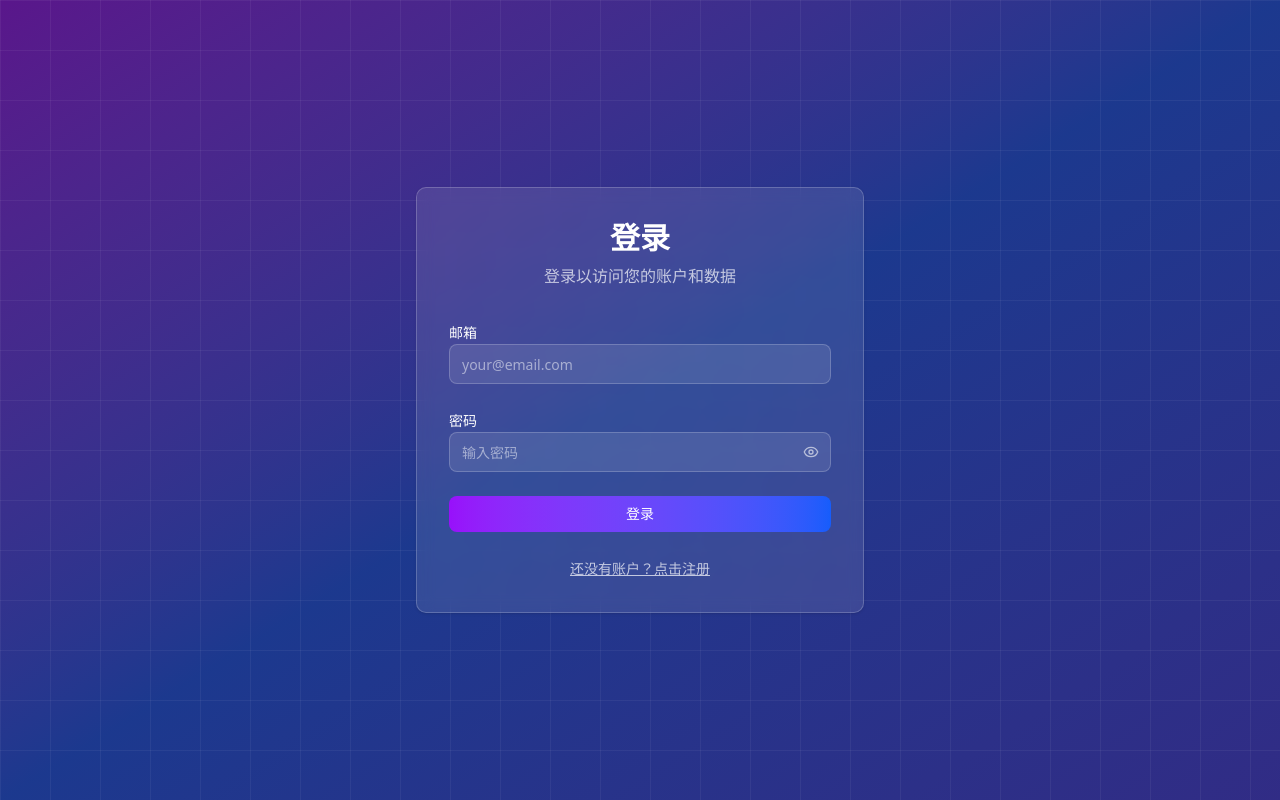
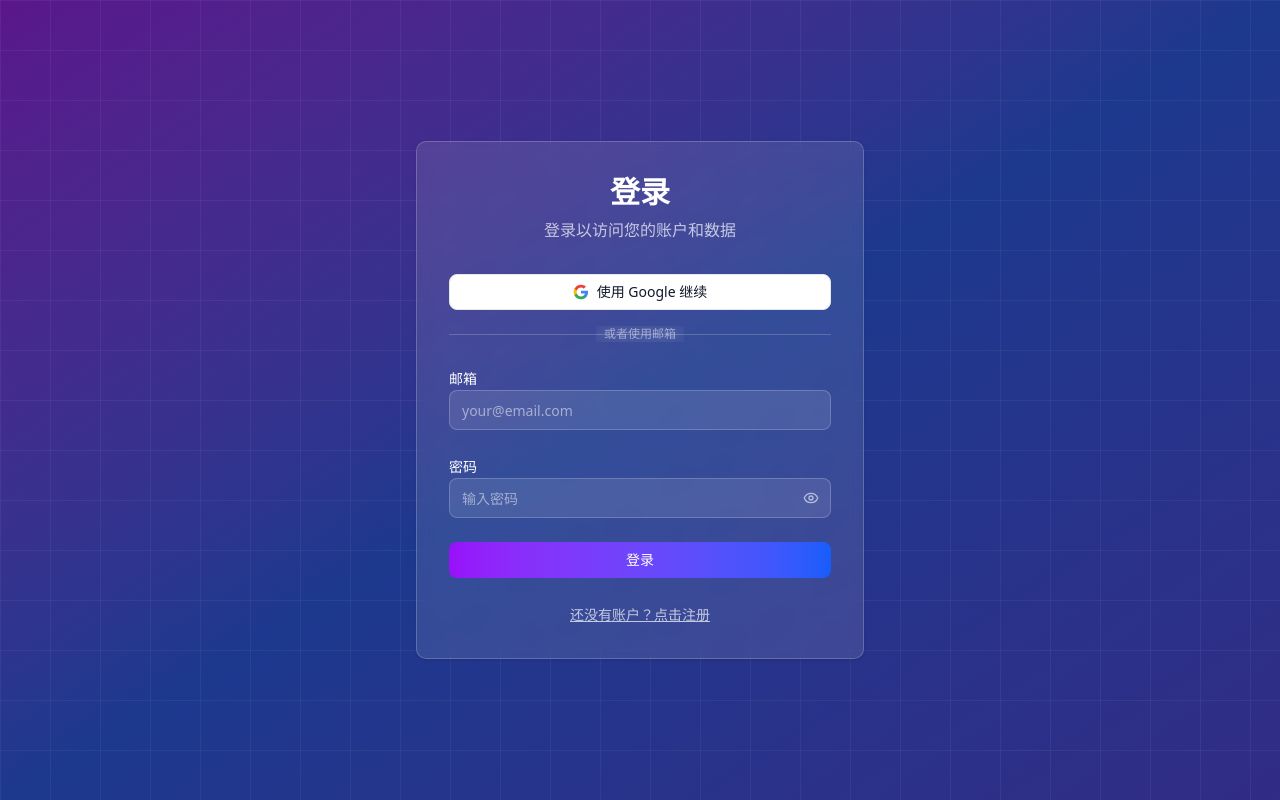
Before and after one commit to kaskaspan/website, a Next.js app: page /login in a window 1280 px wide. Built offline with nearby package versions, Linux system fonts and the light colour scheme.

Commit message:
login update

```diff
--- a/components/auth/SupabaseLoginForm.tsx
+++ b/components/auth/SupabaseLoginForm.tsx
@@ -5,7 +5,7 @@
 import { Input } from "@/components/ui/input";
 import { Label } from "@/components/ui/label";
 import { Card } from "@/components/ui/card";
-import { loginWithEmail, signUp, loginWithUsername } from "@/lib/supabase/auth";
+import { loginWithEmail, signUp, loginWithUsername, loginWithGoogle } from "@/lib/supabase/auth";
 import { useRouter } from "next/navigation";
 import Link from "next/link";
 import { Eye, EyeOff } from "lucide-react";
@@ -144,6 +144,59 @@
           </p>
         </div>
 
+        <div className="space-y-4 mb-6">
+          <Button
+            type="button"
+            onClick={async () => {
+              setIsLoading(true);
+              try {
+                const result = await loginWithGoogle();
+                if (!result.success) {
+                  setError(result.message || "Google 登录失败");
+                  setIsLoading(false);
+                }
+                // OAuth redirect happens automatically if successful
+              } catch (err) {
+                setError("发生错误，请重试");
+                setIsLoading(false);
+              }
+            }}
+            className="w-full bg-white text-gray-900 hover:bg-gray-100 border border-gray-200 flex items-center justify-center gap-2"
+            disabled={isLoading}
+          >
+            <svg className="w-5 h-5" viewBox="0 0 24 24">
+              <path
+                d="M22.56 12.25c0-.78-.07-1.53-.2-2.25H12v4.26h5.92c-.26 1.37-1.04 2.53-2.21 3.31v2.77h3.57c2.08-1.92 3.28-4.74 3.28-8.09z"
+                fill="#4285F4"
+              />
+              <path
+                d="M12 23c2.97 0 5.46-.98 7.28-2.66l-3.57-2.77c-.98.66-2.23 1.06-3.71 1.06-2.86 0-5.29-1.93-6.16-4.53H2.18v2.84C3.99 20.53 7.7 23 12 23z"
+                fill="#34A853"
+              />
+              <path
+                d="M5.84 14.09c-.22-.66-.35-1.36-.35-2.09s.13-1.43.35-2.09V7.07H2.18C1.43 8.55 1 10.22 1 12s.43 3.45 1.18 4.93l2.85-2.22.81-.62z"
+                fill="#FBBC05"
+              />
+              <path
+                d="M12 5.38c1.62 0 3.06.56 4.21 1.64l3.15-3.15C17.45 2.09 14.97 1 12 1 7.7 1 3.99 3.47 2.18 7.07l3.66 2.84c.87-2.6 3.3-4.53 6.16-4.53z"
+                fill="#EA4335"
+              />
+            </svg>
+            使用 Google 继续
+          </Button>
+
+          <div className="relative">
+            <div className="absolute inset-0 flex items-center">
+              <span className="w-full border-t border-white/20" />
+            </div>
+            <div className="relative flex justify-center text-xs uppercase">
+              <span className="bg-transparent px-2 text-white/50 backdrop-blur-sm">
+                或者使用邮箱
+              </span>
+            </div>
+          </div>
+        </div>
+
         <form onSubmit={handleSubmit} className="space-y-6">
           {isSignUp && (
             <div className="space-y-2">
--- a/lib/supabase/auth.ts
+++ b/lib/supabase/auth.ts
@@ -34,6 +34,32 @@
   }
 
   return { success: false, message: '登录失败' }
+}
+
+// 使用 Google 登录
+export async function loginWithGoogle() {
+  const supabase = createClient()
+
+  const redirectTo = typeof window !== 'undefined'
+    ? `${window.location.origin}/auth/callback`
+    : undefined
+
+  const { data, error } = await supabase.auth.signInWithOAuth({
+    provider: 'google',
+    options: {
+      redirectTo,
+      queryParams: {
+        access_type: 'offline',
+        prompt: 'consent',
+      },
+    },
+  })
+
+  if (error) {
+    return { success: false, message: error.message }
+  }
+
+  return { success: true, data }
 }
 
 // 注册新用户
--- /dev/null
+++ b/pnpm-workspace.yaml
@@ -0,0 +1,4 @@
+onlyBuiltDependencies:
+  - '@tailwindcss/oxide'
+  - sharp
+  - unrs-resolver
```
